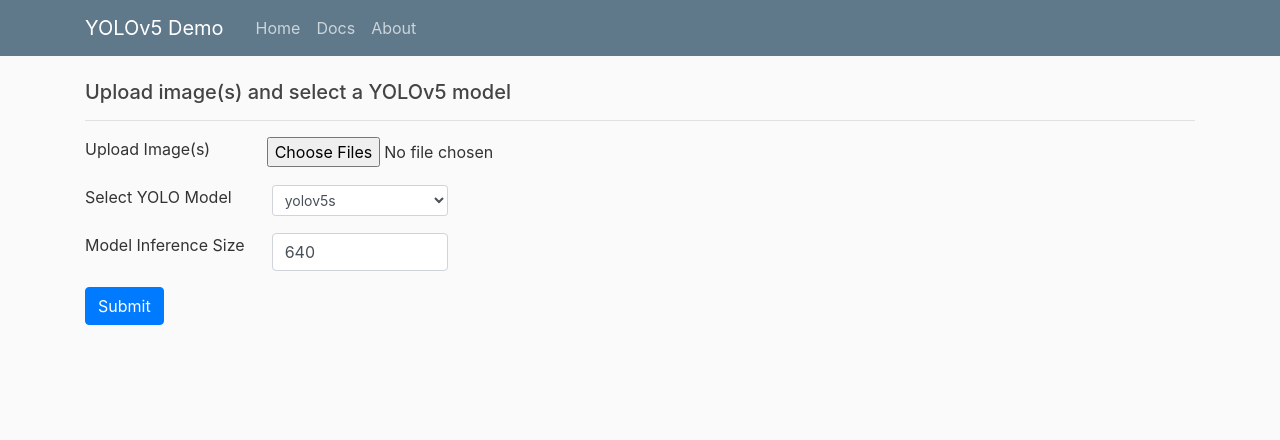
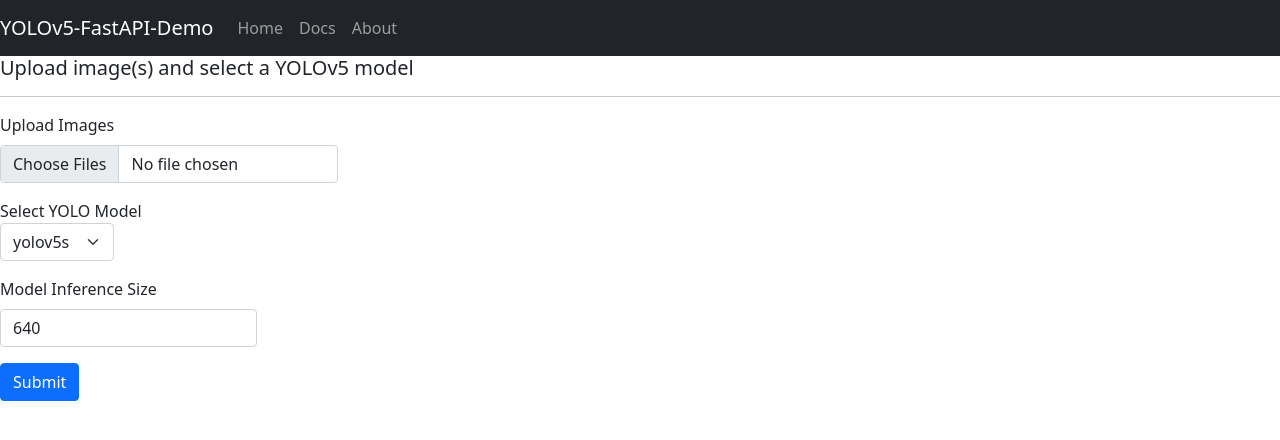
Before and after one commit to WelkinU/yolov5-fastapi-demo, a FastAPI app: page / in a window 1280 px wide. Shown: the top 440 px of the page. Run offline with FastAPI, Linux system fonts and the light colour scheme; some libraries are stand-ins or nearby versions.

Commit message:
Simplifying the HTML templates

```diff
--- a/templates/home.html
+++ b/templates/home.html
@@ -6,31 +6,23 @@
 <hr/>
 
 <form method="post" action="" enctype="multipart/form-data">
-  <div class="form-row">
-  	<div class="form-group col-md-2">
-      <label>Upload Image(s)</label>
-    </div>
-    <input name="file_list" type="file" multiple>
+  <div class="mb-3">
+    <label for="file_list" class="form-label">Upload Images</label>
+    <input class="form-control w-auto" type="file" name="file_list" id="file_list" multiple>
   </div>
-  <div class="form-row">
-    <div class="form-group col-md-2">
+  <div class="mb-3">
+    <div class="form-group">
       <label>Select YOLO Model</label>
     </div>
-    <div class="form-group col-md-2">
-      <select class="form-control form-control-sm" name="model_name">
+    <select class="form-select w-auto" name="model_name">
       {% for selection in model_selection_options %}
-        <option>{{ selection }}</option>
+        <option value="{{ selection }}">{{ selection }}</option>
       {% endfor %}
-      </select>
-    </div>
+    </select>
   </div>
-  <div class="form-row">
-    <div class="form-group col-md-2">
-      <label>Model Inference Size</label>
-    </div>
-    <div class="form-group col-md-2">
-      <input type="text" class="form-control" name="img_size" value="640">
-    </div>
+  <div class="mb-3">
+    <label for="img_size_input" class="form-label">Model Inference Size</label>
+    <input type="text" class="form-control w-auto" id="img_size_input" name="img_size" value="640">
   </div>
 
   <button class="btn btn-primary" type="submit">Submit</button>
--- a/templates/layout.html
+++ b/templates/layout.html
@@ -3,43 +3,34 @@
 <head>
     <!-- Required meta tags -->
     <meta charset="utf-8">
-    <meta name="viewport" content="width=device-width, initial-scale=1, shrink-to-fit=no">
+    <meta name="viewport" content="width=device-width, initial-scale=1">
 
-    <!-- Bootstrap CSS -->
-    <link rel="stylesheet" href="https://maxcdn.bootstrapcdn.com/bootstrap/4.0.0/css/bootstrap.min.css" integrity="sha384-Gn5384xqQ1aoWXA+058RXPxPg6fy4IWvTNh0E263XmFcJlSAwiGgFAW/dAiS6JXm" crossorigin="anonymous">
-    <link rel="stylesheet" type="text/css" href="/templates/main.css">
-
-    <!-- Optional JavaScript -->
-    <!-- jQuery first, then Popper.js, then Bootstrap JS -->
-    <script src="https://code.jquery.com/jquery-3.1.1.min.js" crossorigin="anonymous"></script>
-    <script src="https://cdnjs.cloudflare.com/ajax/libs/popper.js/1.12.9/umd/popper.min.js" integrity="sha384-ApNbgh9B+Y1QKtv3Rn7W3mgPxhU9K/ScQsAP7hUibX39j7fakFPskvXusvfa0b4Q" crossorigin="anonymous"></script>
-    <script src="https://maxcdn.bootstrapcdn.com/bootstrap/4.0.0/js/bootstrap.min.js" integrity="sha384-JZR6Spejh4U02d8jOt6vLEHfe/JQGiRRSQQxSfFWpi1MquVdAyjUar5+76PVCmYl" crossorigin="anonymous"></script>
-
+    <!-- Bootstrap CSS and JS bundle -->
+    <link href="https://cdn.jsdelivr.net/npm/bootstrap@5.0.2/dist/css/bootstrap.min.css" rel="stylesheet" integrity="sha384-EVSTQN3/azprG1Anm3QDgpJLIm9Nao0Yz1ztcQTwFspd3yD65VohhpuuCOmLASjC" crossorigin="anonymous">
+    <script src="https://cdn.jsdelivr.net/npm/bootstrap@5.0.2/dist/js/bootstrap.bundle.min.js" integrity="sha384-MrcW6ZMFYlzcLA8Nl+NtUVF0sA7MsXsP1UyJoMp4YLEuNSfAP+JcXn/tWtIaxVXM" crossorigin="anonymous"></script>
 </head>
 <body>
-  <header class="site-header">
-    <nav class="navbar navbar-expand-md navbar-dark bg-steel fixed-top">
-      <div class="container">
-        <a class="navbar-brand mr-4" href="/">YOLOv5 Demo</a>
-        <button class="navbar-toggler" type="button" data-toggle="collapse" data-target="#navbarToggle" aria-controls="navbarToggle" aria-expanded="false" aria-label="Toggle navigation">
-          <span class="navbar-toggler-icon"></span>
-        </button>
-        <div class="collapse navbar-collapse" id="navbarToggle">
-          <div class="navbar-nav mr-auto">
-            <a class="nav-item nav-link" href="/">Home</a>
-            <a class="nav-item nav-link" href="/docs">Docs</a>
-            <a class="nav-item nav-link" href="/about">About</a>
-          </div>
-        </div>
-      </div>
-    </nav>
-  </header>
-  <main role="main" class="container">
-    <div class="row">
-      <div class="container-fluid">
-        {% block content %}{% endblock %}
-      </div>
+  <!-- Navbar -->
+  <nav class="navbar navbar-expand navbar-dark bg-dark">
+    <a class="navbar-brand" href="#">YOLOv5-FastAPI-Demo</a>
+    <div class="collapse navbar-collapse" id="navbarNav">
+      <ul class="navbar-nav">
+        <li class="nav-item">
+          <a class="nav-link" href="/">Home</a>
+        </li>
+        <li class="nav-item">
+          <a class="nav-link" href="/docs">Docs</a>
+        </li>
+        <li class="nav-item">
+          <a class="nav-link" href="/about">About</a>
+        </li>
+      </ul>
     </div>
+  </nav>
+
+  <!--Other template content goes here-->
+  <main role="main" class="container"></main>
+    {% block content %}{% endblock %}
   </main>
 
 </body>
--- a/templates/main.css
+++ /dev/null
@@ -1,80 +0,0 @@
-body {
-  background: #fafafa;
-  color: #333333;
-  margin-top: 5rem;
-}
-
-h1, h2, h3, h4, h5, h6 {
-  color: #444444;
-}
-
-.bg-steel {
-  background-color: #5f788a;
-}
-
-.site-header .navbar-nav .nav-link {
-  color: #cbd5db;
-}
-
-.site-header .navbar-nav .nav-link:hover {
-  color: #ffffff;
-}
-
-.site-header .navbar-nav .nav-link.active {
-  font-weight: 500;
-}
-
-.content-section {
-  background: #ffffff;
-  padding: 10px 20px;
-  border: 1px solid #dddddd;
-  border-radius: 3px;
-  margin-bottom: 20px;
-}
-
-.article-title {
-  color: #444444;
-}
-
-a.article-title:hover {
-  color: #428bca;
-  text-decoration: none;
-}
-
-.article-content {
-  white-space: pre-line;
-}
-
-.article-img {
-  height: 65px;
-  width: 65px;
-  margin-right: 16px;
-}
-
-.article-metadata {
-  padding-bottom: 1px;
-  margin-bottom: 4px;
-  border-bottom: 1px solid #e3e3e3
-}
-
-.article-metadata a:hover {
-  color: #333;
-  text-decoration: none;
-}
-
-.article-svg {
-  width: 25px;
-  height: 25px;
-  vertical-align: middle;
-}
-
-.account-img {
-  height: 125px;
-  width: 125px;
-  margin-right: 20px;
-  margin-bottom: 16px;
-}
-
-.account-heading {
-  font-size: 2.5rem;
-}
```
